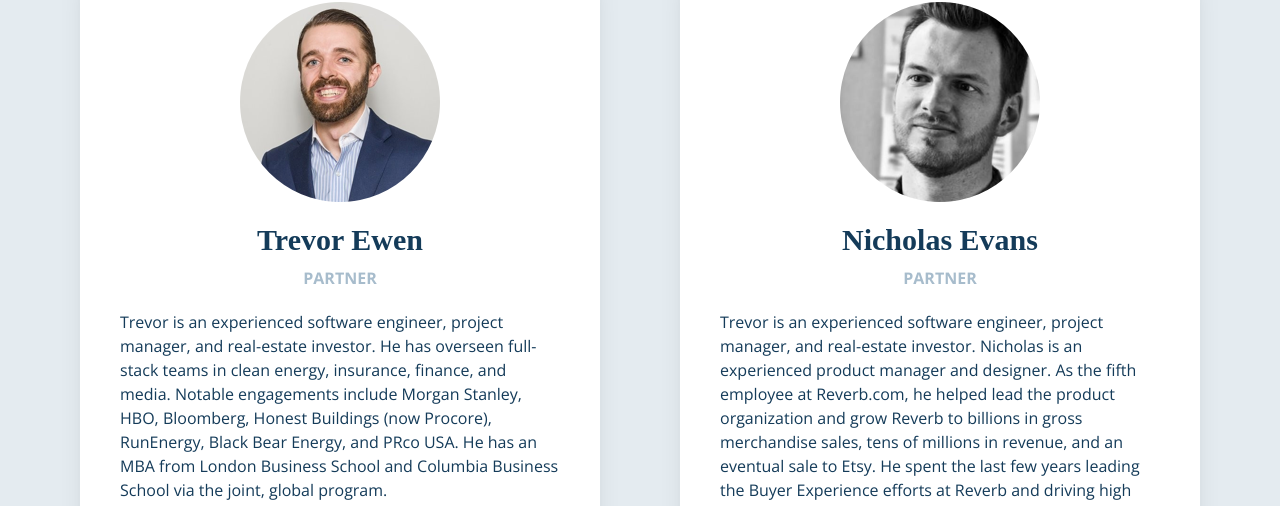
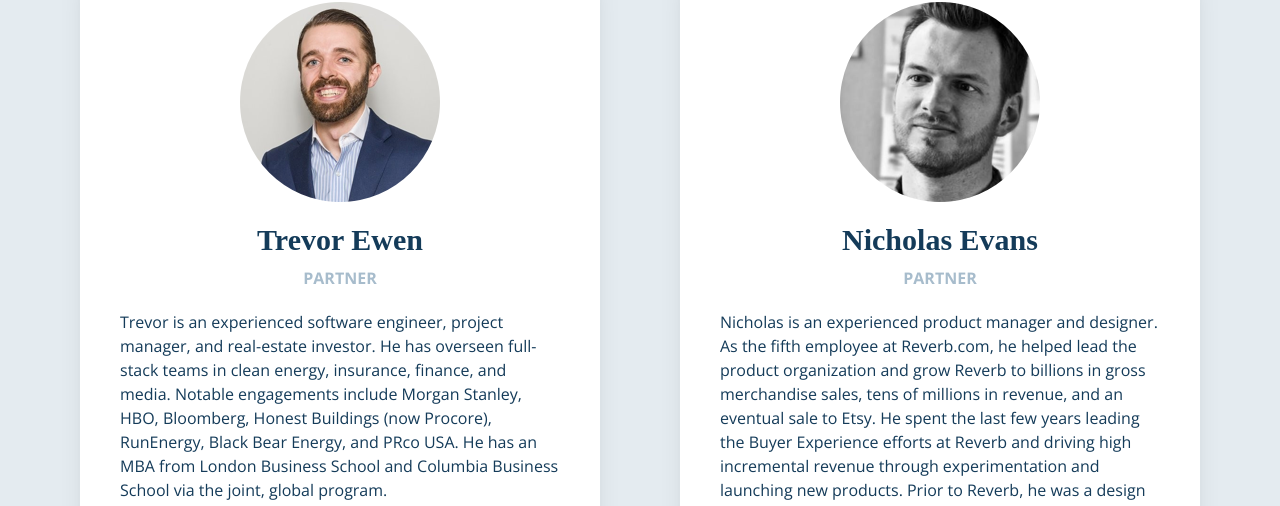
Before and after one commit to southport-ventures/website, a Gatsby site: page /about in a window 1280 px wide. Shown: the part 987-1493 px from the top of the page. Built offline with nearby package versions, Linux system fonts and the light colour scheme; Gatsby itself is replaced by a stand-in of ours; a web font is replaced by a local one.

Commit message:
Update about.js
Fix copy/paste mistake

```diff
--- a/src/pages/about.js
+++ b/src/pages/about.js
@@ -69,7 +69,6 @@ const About = () => (
                 Partner
               </p>
               <p className="mb-5">
-                Trevor is an experienced software engineer, project manager, and real-estate investor.
                 Nicholas is an experienced product manager and designer.
                 As the fifth employee at Reverb.com, he helped lead the product organization and grow Reverb to billions in gross merchandise sales, tens of millions in revenue, and an eventual sale to Etsy.
                 He spent the last few years leading the Buyer Experience efforts at Reverb and driving high incremental revenue through experimentation and launching new products.
```
